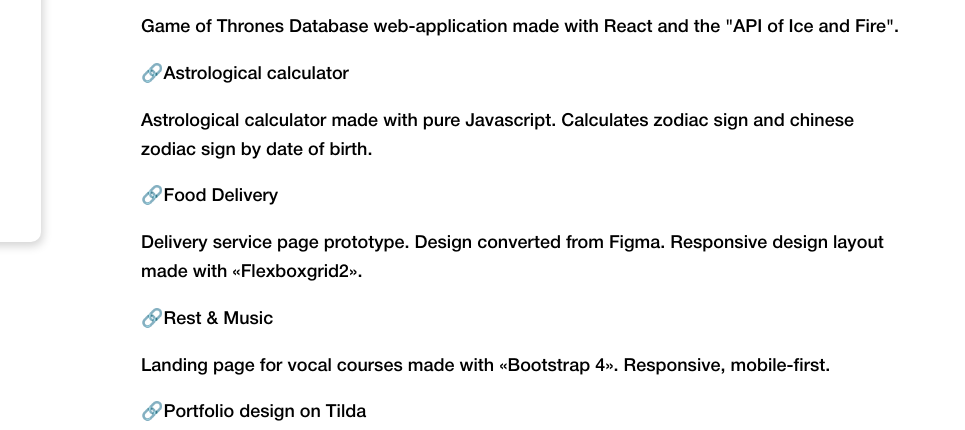
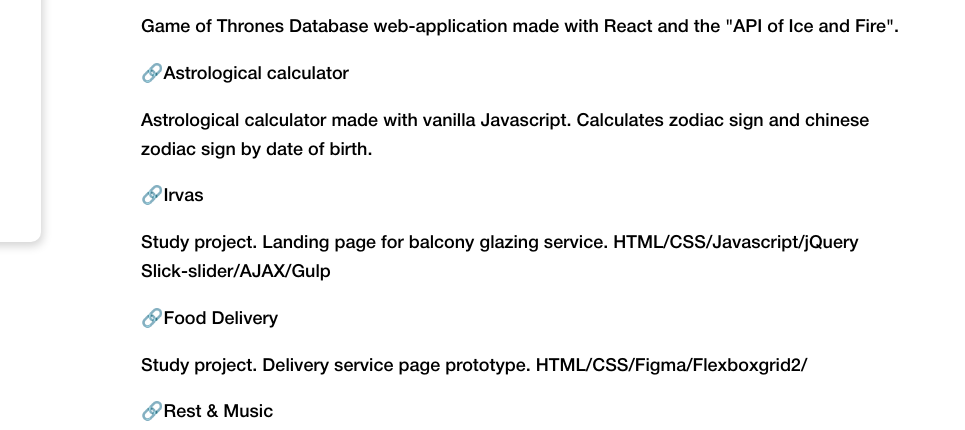
Before and after one commit to supervenca/portfolio, a plain HTML site: page index.html in a window 1280 px wide. Shown: the part 305-735 px from the top of the page, 315-1280 px from the left. Drawn offline with nearby package versions, Linux system fonts and the light colour scheme.

Commit message:
project added, description edited

```diff
--- a/index.html
+++ b/index.html
@@ -50,9 +50,11 @@
         <p>&#128279<a href="https://got-service-app.herokuapp.com/" target=_blank>Game Of Thrones DB</a></p>
         <p>Game of Thrones Database web-application made with React and the "API of Ice and Fire".</p>
         <p>&#128279<a href="https://astrocalc.netlify.app/" target=_blank>Astrological calculator</a></p>
-        <p>Astrological calculator made with pure Javascript. Calculates zodiac sign and chinese zodiac sign by date of birth.</p>
+        <p>Astrological calculator made with vanilla Javascript. Calculates zodiac sign and chinese zodiac sign by date of birth.</p>
+        <p>&#128279<a href="https://balcony-glazing.netlify.app/" target=_blank>Irvas</a></p>
+        <p>Study project. Landing page for balcony glazing service. HTML/CSS/Javascript/jQuery Slick-slider/AJAX/Gulp</p>
         <p>&#128279<a href="https://vencafoods.netlify.app/" target=_blank>Food Delivery</a></p>
-        <p>Delivery service page prototype. Design converted from Figma. Responsive design layout made with «Flexboxgrid2».</p>
+        <p>Study project. Delivery service page prototype. HTML/CSS/Figma/Flexboxgrid2/</p>
         <p>&#128279<a href="https://restandmusic.ru/" target=_blank>Rest & Music</a></p>
         <p>Landing page for vocal courses made with «Bootstrap 4». Responsive, mobile-first.</p>
         <p>&#128279<a href="http://nastasiakvariani.tilda.ws/" target=_blank>Portfolio design on Tilda</a></p>
```
